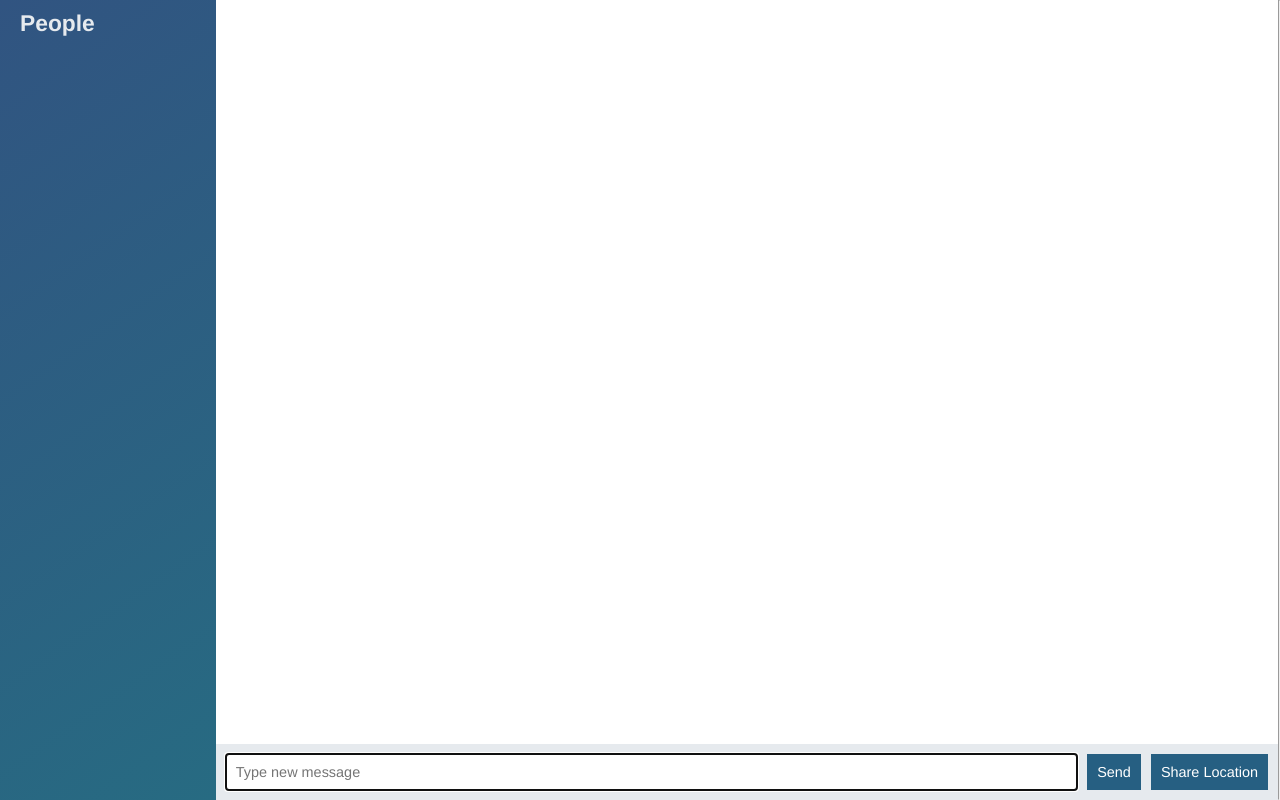
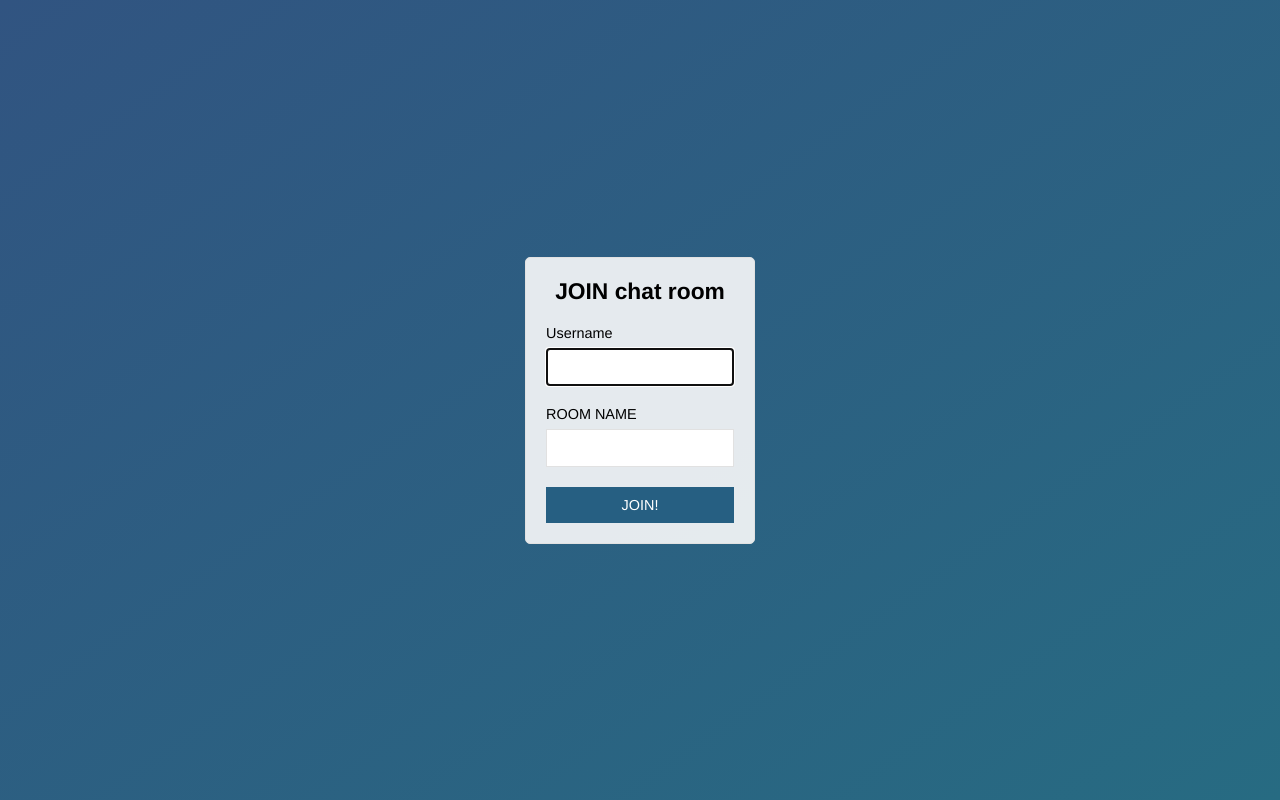
Before and after one commit to bubakr/socket, a website: page public/index.html in a window 1280 px wide. Drawn offline with nearby package versions, Linux system fonts and the light colour scheme; no server answers.

Commit message:
Add join page to chat application

```diff
--- a/public/index.html
+++ b/public/index.html
@@ -1,66 +1,30 @@
+<!DOCTYPE html>
 <!DOCTYPE html>
 <html>
     <head>
         <meta charset="utf-8">
-        <title>SOCKET</title>
+        <title>SOCKET APP - JOIN ROOM</title>
+        <meta name="viewport" content="width=device-width,initial-scale=1,user-scalable=no">
         <link rel="stylesheet" href="/css/style.css">
     </head>
-    <body class="chat">
-        <div class="chat__sidebar">
-            <h3>People</h3>
-            <div class="" id="users">
-
-            </div>
+    <body class="centered-form">
+        <div class="centered-form__form">
+            <form id="join" action="/chat.html">
+                <div class="form-field">
+                    <h3>JOIN chat room</h3>
+                </div>
+                <div class="form-field">
+                    <label for="">Username</label>
+                    <input type="text" name="username" autofocus>
+                </div>
+                <div class="form-field">
+                    <label for="">ROOM NAME</label>
+                    <input type="text" name="roomname">
+                </div>
+                <div class="form-field">
+                    <button type="submit" name="button">JOIN!</button>
+                </div>
+            </form>
         </div>
-
-        <div class="chat__main">
-            <ol id="messages" class="chat__messages">
-
-            </ol>
-
-
-            <div class="chat__footer">
-                <form id="message-form">
-                    <input type="text" name="message" placeholder="Type new message" id="message" autofocus autocomplete="off">
-                    <br><br>
-                    <button type="submit" name="button">Send</button>
-                </form>
-                <button type="button"id="sendlocation">Share Location</button>
-            </div>
-        </div>
-
-        <hr>
-
-        <script type="text/template" id="messageTemplate">
-            <li class="message">
-                <div class="message__title">
-                    <h4>{{from}}</h4>
-                    <span>{{createdAt}}</span>
-                </div>
-                <div class="message__body">
-                    <p>{{text}}</p>
-                </div>
-            </li>
-        </script>
-        <script type="text/template" id="locationMessageTemplate">
-            <li class="message">
-                <div class="message__title">
-                    <h4>{{from}}</h4>
-                    <span>{{createdAt}}</span>
-                </div>
-                <div class="message__body">
-                    <p><a href="{{url}}" target="_blank">My current location</a></p>
-                </div>
-            </li>
-        </script>
-
-
-
-        <script type="text/javascript" src="/socket.io/socket.io.js"></script>
-        <script src="https://ajax.googleapis.com/ajax/libs/jquery/3.2.1/jquery.min.js"></script>
-        <script src="https://momentjs.com/downloads/moment.min.js"></script>
-        <script src="/js/mustache.js"></script>
-        <script type="text/javascript" src="/js/index.js"></script>
-
     </body>
 </html>
```
Also changed, not shown: public/chat.html (added, +67 -0 lines), public/js/chat.js (renamed from public/js/index.js).
